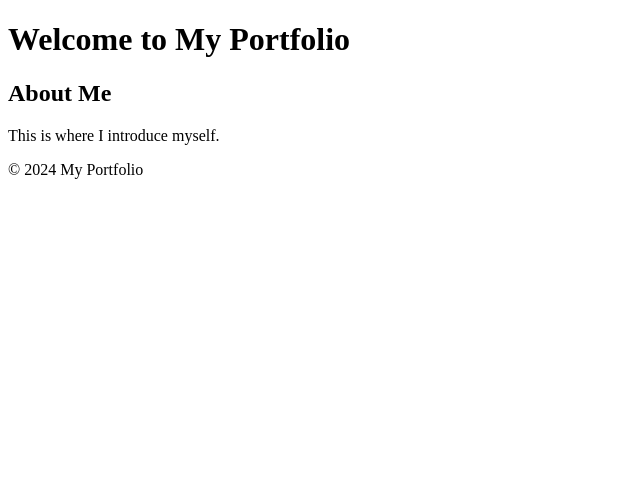
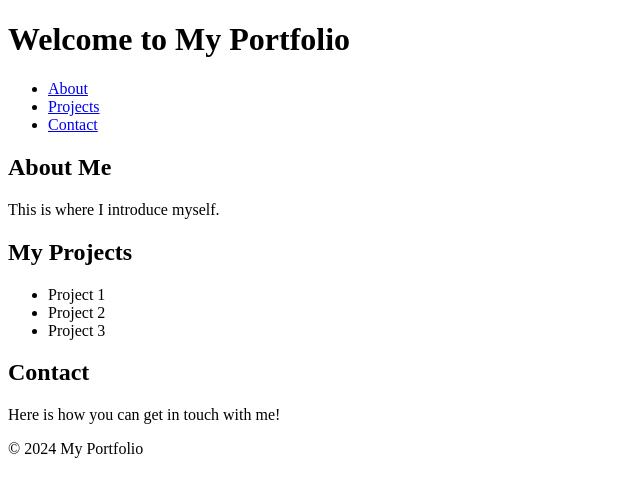
Before and after one commit to Deszmond/Portfolio-Website, a plain HTML site: page Index.html in a window 1280 px wide. Shown: the whole page, without its empty margins (0-640 px from the left). Drawn offline with Linux system fonts and the light colour scheme.

Commit message:
First step with Basic HTML

```diff
--- a/Index.html
+++ b/Index.html
@@ -8,10 +8,30 @@
 <body>
     <header>
         <h1>Welcome to My Portfolio</h1>
+        <nav>
+            <ul>
+                <li><a href="#about">About</a></li>
+                <li><a href="#projects">Projects</a></li>
+                <li><a href="#contact">Contact</a></li>
+            </ul>
+        </nav>
     </header>
-    <section>
+    <section id="about">
         <h2>About Me</h2>
         <p>This is where I introduce myself.</p>
+    </section>
+    <section id="projects">
+        <h2>My Projects</h2>
+        <ul>
+            <li>Project 1</li>
+            <li>Project 2</li>
+            <li>Project 3</li>
+        </ul>
+    </section>
+    <section id="contact">
+        <h2>Contact</h2>
+        <p>Here is how you can get in touch with me!</p>
+
     </section>
     <footer>
         <p>&copy; 2024 My Portfolio</p>
```
